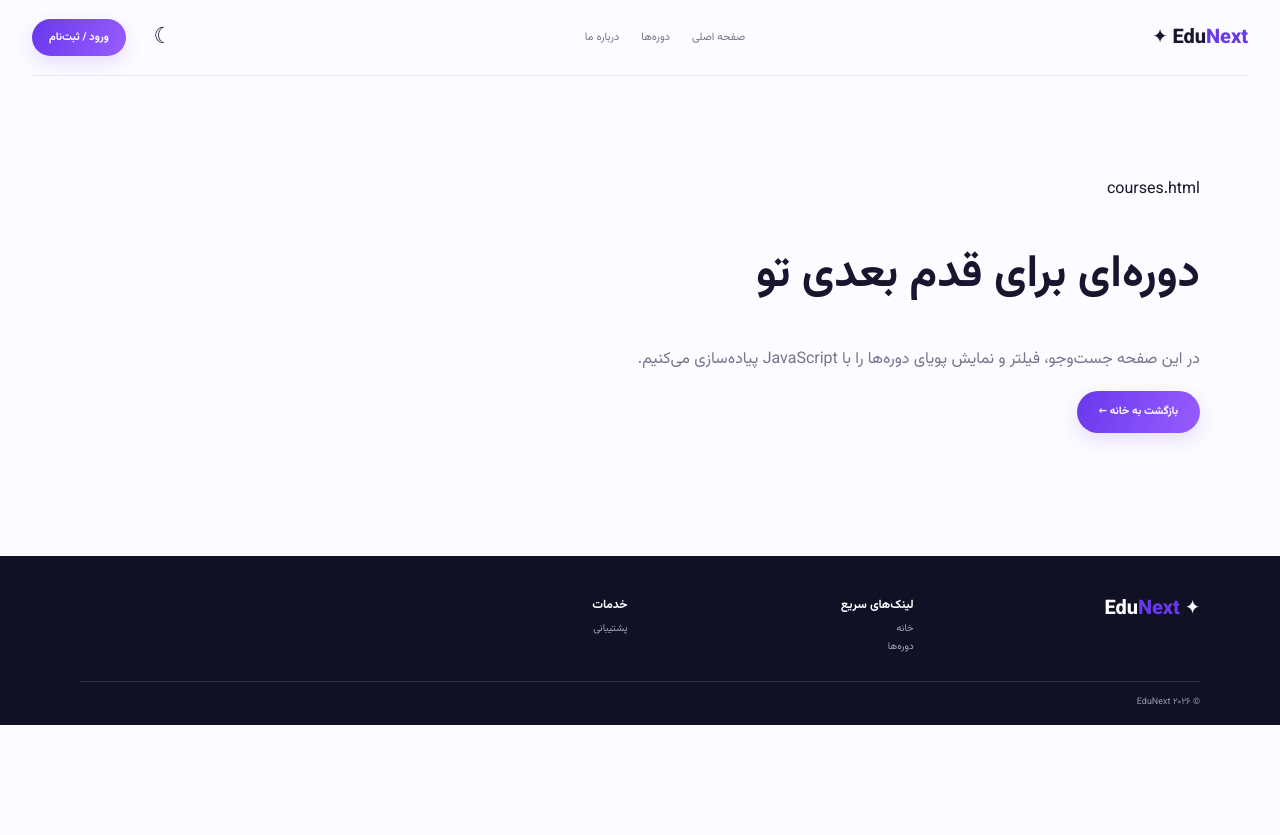
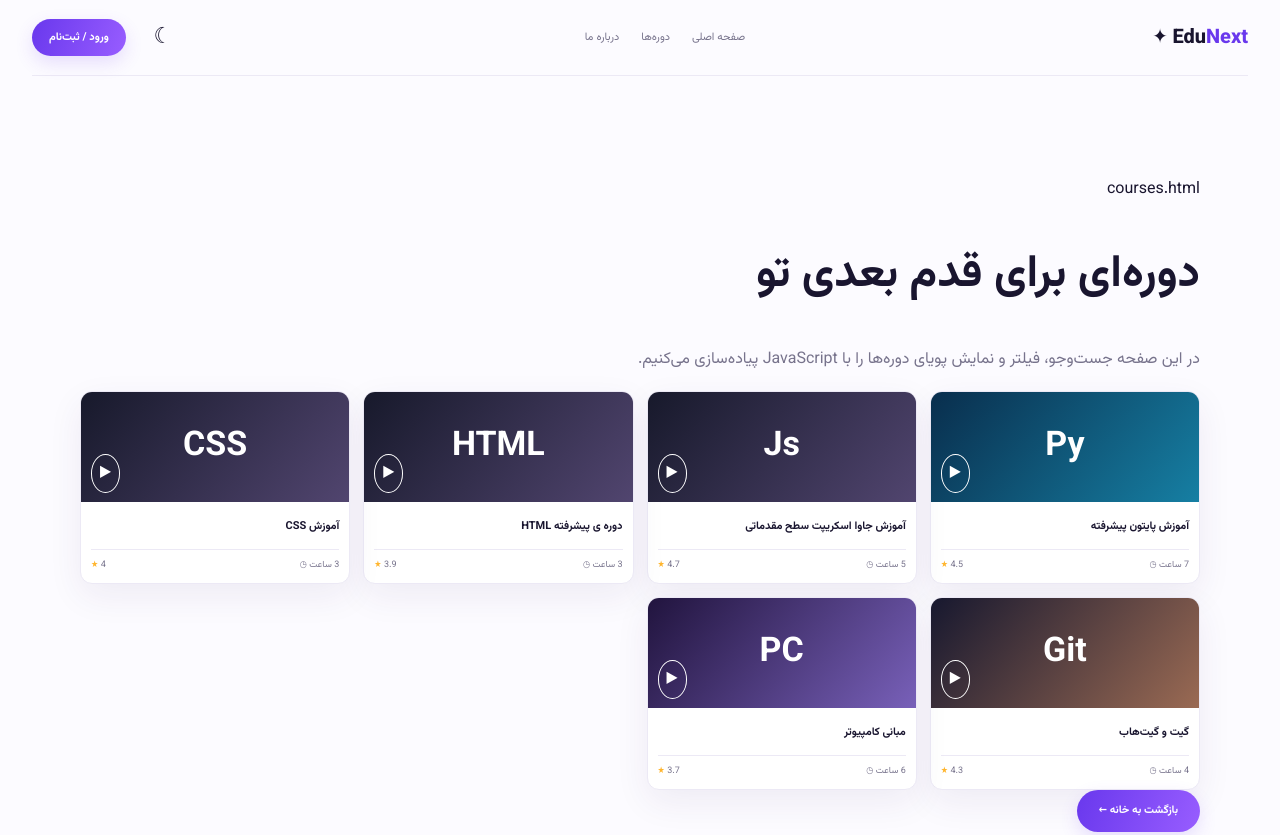
Before and after one commit to abolfazlahmadicoding-lab/Edunext, a plain HTML site: page courses.html in a window 1280 px wide. Shown: the top 835 px of the page. Before the commit the page ends 800 px from the top, so only its background shows below. Drawn offline with Linux system fonts and the light colour scheme.

Commit message:
Render course cards from data

```diff
--- a/courses.html
+++ b/courses.html
@@ -11,7 +11,8 @@
 
 <body>
     <header class="header"><a class="logo" href="index.html">✦ Edu<span>Next</span></a>
-        <nav data-nav><a href="index.html">صفحه اصلی</a><a href="courses.html">دوره‌ها</a><a href="about.html">درباره ما</a>
+        <nav data-nav><a href="index.html">صفحه اصلی</a><a href="courses.html">دوره‌ها</a><a href="about.html">درباره
+                ما</a>
         </nav>
         <div class="tools"><button class="icon" data-theme-toggle aria-label="تغییر حالت شب و روز">☾</button><a
                 class="btn small" href="auth.html">ورود / ثبت‌نام</a>
@@ -21,8 +22,9 @@
     </header>
     <main class="inner-page wrap"><label>courses.html</label>
         <h1>دوره‌ای برای قدم بعدی تو</h1>
-        <p>در این صفحه جست‌وجو، فیلتر و نمایش پویای دوره‌ها را با JavaScript پیاده‌سازی می‌کنیم.</p><a class="btn"
-            href="index.html">بازگشت به خانه ←</a>
+        <p>در این صفحه جست‌وجو، فیلتر و نمایش پویای دوره‌ها را با JavaScript پیاده‌سازی می‌کنیم.</p>
+        <div class="grid" data-courses-list></div>
+        <a class="btn" href="index.html">بازگشت به خانه ←</a>
     </main>
     <footer>
         <div class="footer wrap">
--- a/css/styles.css
+++ b/css/styles.css
@@ -1,4 +1,9 @@
-@import url('https://fonts.googleapis.com/css2?family=Vazirmatn:wght@400;500;600;700;800&display=swap');
+@font-face {
+    font-family: "Vazirmatn";
+    src: url("../font/Vazirmatn[wght].woff2") format("woff2");
+    font-weight: 100 900;
+    font-display: swap;
+}
 
 :root {
     --bg: #fcfbff;
@@ -765,3 +770,20 @@ body,
         padding: 10px 0
     }
 }
+
+/* رنگ کاور بر اساس دسته */
+.cover.programming {
+    background: linear-gradient(130deg, #092e4d, #167fa3)
+}
+
+.cover.web {
+    background: linear-gradient(130deg, #17192b, #51456f)
+}
+
+.cover.tools {
+    background: linear-gradient(130deg, #17182f, #9a6a53)
+}
+
+.cover.fundamentals {
+    background: linear-gradient(130deg, #21143e, #7860b9)
+}
--- a/js/app.js
+++ b/js/app.js
@@ -17,6 +17,7 @@ button.addEventListener("click", function(){
         localStorage.setItem("theme" , "light")
     }
 });
+
 
 // اسکرول صفحه
 document.body.classList.add("reveal-ready");
@@ -49,3 +50,25 @@ menuButtonMobile.addEventListener("click" , function(){
         menuButtonMobile.setAttribute("aria-expanded", "false");
     }
 });
+
+
+// داده ی دوره ها
+const courses = [
+    { id: 1, title: "آموزش پایتون پیشرفته", category: "programming", hours: 7, rating: 4.5, level: "advanced", badge: "Py" },
+    { id: 2, title: "آموزش جاوا اسکریپت سطح مقدماتی", category: "web", hours: 5, rating: 4.7, level: "beginner", badge: "Js" },
+    { id: 3, title: "دوره ی پیشرفته HTML", category: "web", hours: 3, rating: 3.9, level: "advanced", badge: "HTML" },
+    { id: 4, title: "آموزش CSS", category: "web", hours: 3, rating: 4.0, level: "beginner", badge: "CSS" },
+    { id: 5, title: "گیت و گیت‌هاب", category: "tools", hours: 4, rating: 4.3, level: "advanced", badge: "Git" },
+    { id: 6, title: "مبانی کامپیوتر", category: "fundamentals", hours: 6, rating: 3.7, level: "beginner", badge: "PC" }
+];
+
+const list = document.querySelector("[data-courses-list]");
+
+if(list){
+    courses.forEach(course =>{
+        list.innerHTML += `<a class="course" href="courses.html">
+        <div class="cover ${course.category}"><strong>${course.badge}</strong><span>▶</span></div>
+        <div class="info"><b>${course.title}</b><small>${course.hours} ساعت ◷ <span>${course.rating} <i>★</i></span></small></div>
+        </a>`
+    })
+};
```
Also changed, not shown: font/Vazirmatn[wght].woff2 (added).
